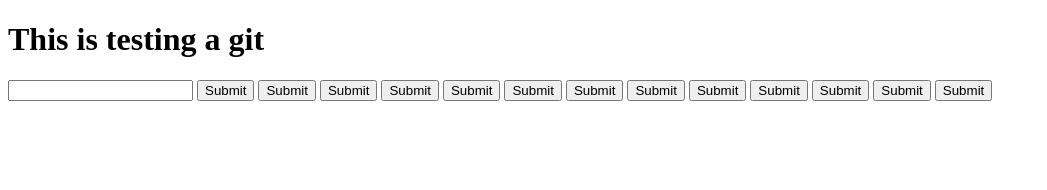
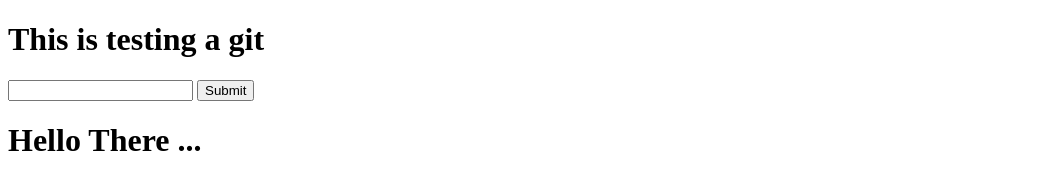
Before and after one commit to Ca-Wai/hello, a plain HTML site: page hello.html in a window 1280 px wide. Shown: the whole page, without its empty margins (0-1047 px from the left). Drawn offline with Linux system fonts and the light colour scheme.

Commit message:
add h1 tag

```diff
--- a/hello.html
+++ b/hello.html
@@ -8,18 +8,6 @@
         <div>
             <input type="text" name="q">
             <input type="submit" value="Submit">
-            <input type="submit" value="Submit">
-            <input type="submit" value="Submit">
-            <input type="submit" value="Submit">
-            <input type="submit" value="Submit">
-            <input type="submit" value="Submit">
-            <input type="submit" value="Submit">
-            <input type="submit" value="Submit">
-            <input type="submit" value="Submit">
-            <input type="submit" value="Submit">
-            <input type="submit" value="Submit">
-            <input type="submit" value="Submit">
-            <input type="submit" value="Submit">
-        </div>
+            <h1>Hello There ...</h1>
     </body>
 </html>
```
Also changed, not shown: index.html (+14 -0 lines).
